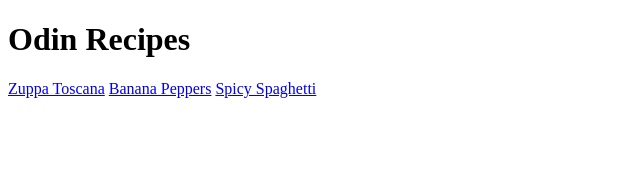
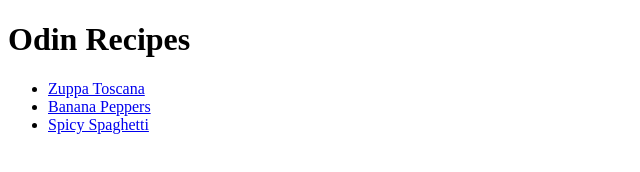
Before and after one commit to amckearney/odin-recipes, a plain HTML site: page index.html in a window 1280 px wide. Shown: the whole page, without its empty margins (0-640 px from the left). Drawn offline with Linux system fonts and the light colour scheme.

Commit message:
Made recipe list an unordered list on index

```diff
--- a/index.html
+++ b/index.html
@@ -7,8 +7,10 @@
 </head>
 <body>
     <h1>Odin Recipes</h1>
-    <a href="./recipes/zuppatoscana.html">Zuppa Toscana</a>
-    <a href="./recipes/bananapeppers.html">Banana Peppers</a>
-    <a href="./recipes/spicyspaghetti.html">Spicy Spaghetti</a>
+    <ul>
+        <li> <a href="./recipes/zuppatoscana.html">Zuppa Toscana</a> </li>
+        <li> <a href="./recipes/bananapeppers.html">Banana Peppers</a> </li>
+        <li> <a href="./recipes/spicyspaghetti.html">Spicy Spaghetti</a> </li>
+    </ul>
 </body>
 </html>
```
Also changed, not shown: recipes/bananapeppers.html (+1 -1 lines).
